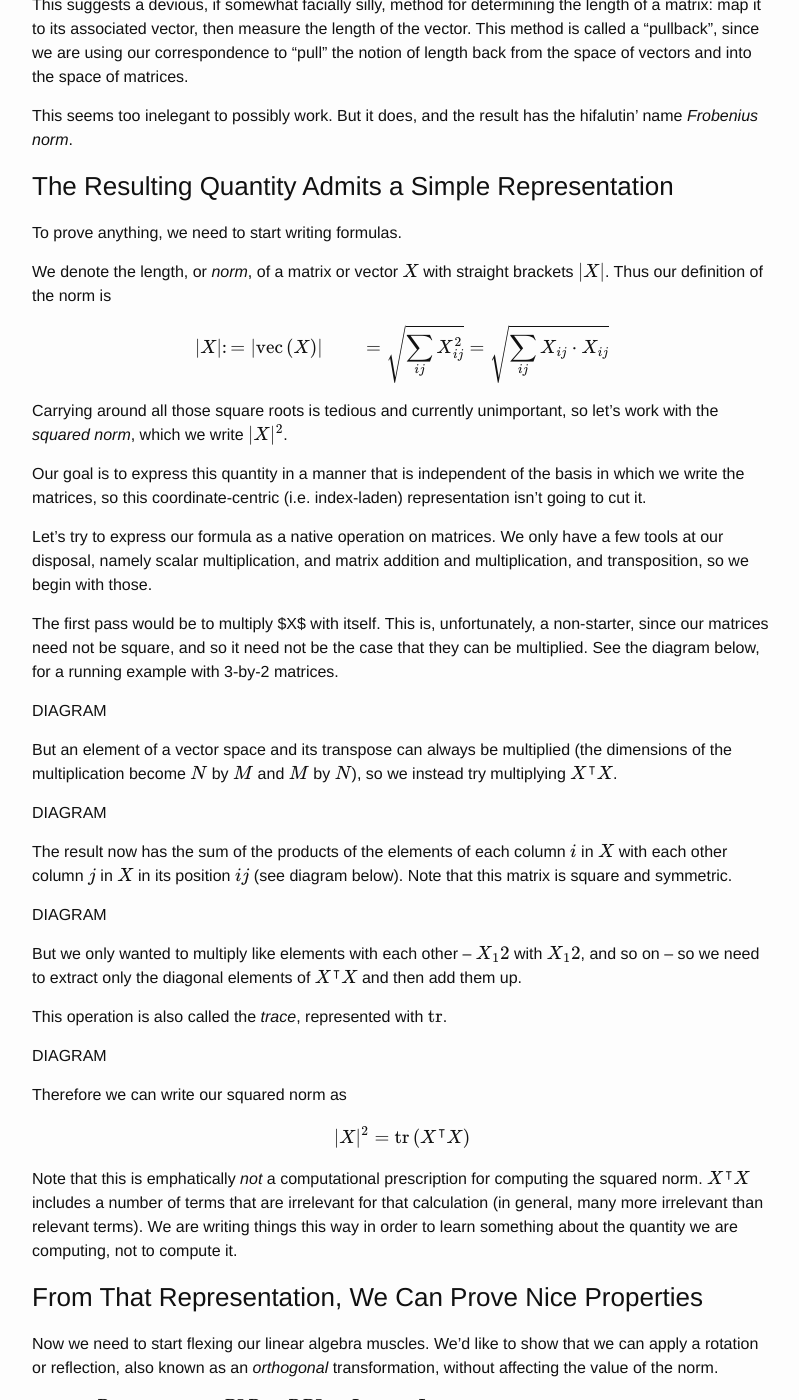
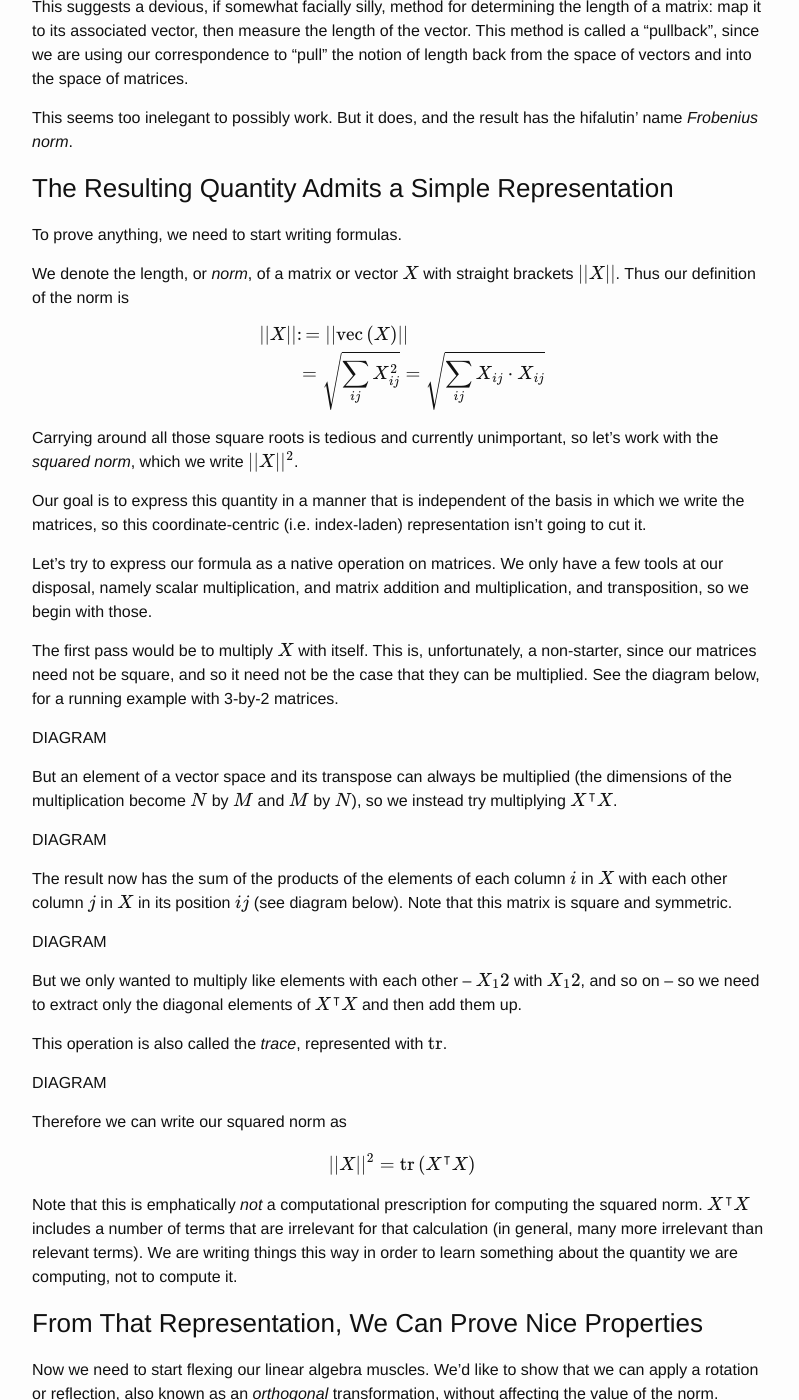
Before and after one commit to charlesfrye/charlesfrye.github.io, a Jekyll site: the page built from _posts/2018-02-28-how-big-is-a-matrix.markdown, in a window 1280 px wide and 1400 px high, scrolled down 1111 px. Shown: the whole window, without its empty margins (238-1037 px from the left). Built offline with Jekyll 4.4.1, drawn with Linux system fonts in a browser that asks for light colours; formulas are drawn with MathJax 3; some of the changed text lies outside the part shown.

Commit message:
fixes TeX errors, changes norm to ||x||

```diff
--- a/_posts/2018-02-28-how-big-is-a-matrix.markdown
+++ b/_posts/2018-02-28-how-big-is-a-matrix.markdown
@@ -7,8 +7,8 @@ category: math
 <script type="text/javascript" src="http://cdn.mathjax.org/mathjax/latest/MathJax.js?config=TeX-AMS-MML_HTMLorMML"></script>
 
 $$\begin{align}
-\lvert X\rvert^2_2 = \left(\mathrm{tr}\left(X^\intercal X\right) <!--_ -->
-\end{align}$$
+\lvert\lvert X\rvert\rvert^2_2 = \left(\mathrm{tr}\left(X^\intercal X\right)
+\end{align}$$ <!--_ -->
 {: style="text-align: center"}
 
 <!--exc-->
@@ -96,12 +96,12 @@ and the result has the hifalutin' name
 To prove anything, we need to start writing formulas.
 
 We denote the length, or *norm*, of a matrix or vector $$X$$
-with straight brackets $$\lvert X\rvert$$.
+with straight brackets $$\lvert\lvert X\rvert\rvert$$.
 Thus our definition of the norm is
 
 $$
 \begin{align}
-\lvert X \rvert &\colon = \lvert \mathrm{vec}\left(X\right) \rvert
+\lvert\lvert X \rvert\rvert &\colon = \lvert\lvert \mathrm{vec}\left(X\right) \rvert\rvert\\
 &= \sqrt{\sum_{ij} X_{ij}^2} = \sqrt{\sum_{ij} X_{ij}\cdot X_{ij}}
 \end{align}
 $$ <!--_ -->
@@ -110,7 +110,7 @@ $$ <!--_ -->
 Carrying around all those square roots is tedious
 and currently unimportant,
 so let's work with the *squared norm*,
-which we write $$\lvert X\rvert^2$$.
+which we write $$\lvert\lvert X\rvert\rvert^2$$.
 
 Our goal is to express this quantity
 in a manner that is independent of the basis
@@ -124,7 +124,7 @@ scalar multiplication, and matrix addition and multiplication,
 and transposition,
 so we begin with those.
 
-The first pass would be to multiply $X$ with itself.
+The first pass would be to multiply $$X$$ with itself.
 This is, unfortunately, a non-starter,
 since our matrices need not be square,
 and so it need not be the case that they can be multiplied.
@@ -160,7 +160,7 @@ Therefore we can write our squared norm as
 
 $$
 \begin{align}
-\lvert X \rvert^2 &= \mathrm{tr}\left( X^\intercal X\right)
+\lvert\lvert X \rvert\rvert^2 &= \mathrm{tr}\left( X^\intercal X\right)
 \end{align}
 $$
 {: style="text-align: center"}
@@ -205,6 +205,7 @@ To save space, I refer you to
 for the (short) proof.
 
 So we choose $$B=R$$ and get
+
 $$
 \mathrm{tr}\left(RR^\intercal X^\intercal X \right)
 = \mathrm{tr}\left(X^\intercal X \right)
@@ -231,7 +232,7 @@ is equal to the trace of its diagonal form,
 and so
 
 $$
-\mathrm{tr}\left(X^\intercal X\right)$$
+\mathrm{tr}\left(X^\intercal X\right)
 = \mathrm{tr} \left(\Lambda\right) = \sum_i\left(\lambda_i\right)
 $$
 {: style="text-align: center"}
@@ -325,7 +326,7 @@ The most interesting matrix norms arise as answers to the question
 That is, we ask about the quantity
 
 $$
-\frac{\left(Xv\right)^\intercal Xv}{v^intercal v}
+\frac{\left(Xv\right)^\intercal Xv}{v^\intercal v}
 $$
 {: style="text-align: center"}
 
@@ -337,7 +338,7 @@ known as the
 can be rewritten
 
 $$
-\frac{v\intercal X^\intercal Xv}{x^intercal v}
+\frac{v^\intercal X^\intercal Xv}{v^\intercal v}
 $$
 {: style="text-align: center"}
 
```
